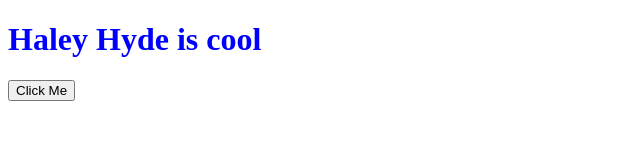
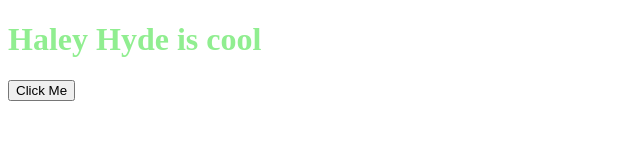
Before and after one commit to SamSerio/SamSerio.github.io, a plain HTML site: page index.html in a window 1280 px wide. Shown: the whole page, without its empty margins (0-640 px from the left). Drawn offline with Linux system fonts and the light colour scheme.

Commit message:
Update app.css

```diff
--- a/app.css
+++ b/app.css
@@ -1,3 +1,3 @@
 h1{
-    color : blue
+    color : lightgreen
 }
```
